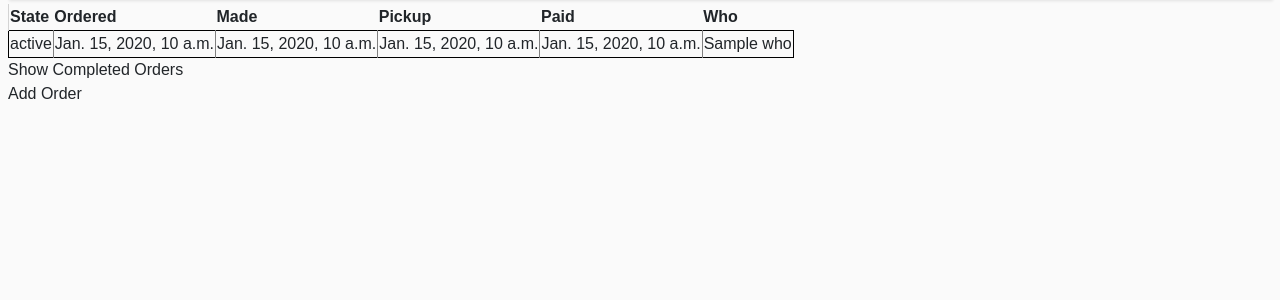
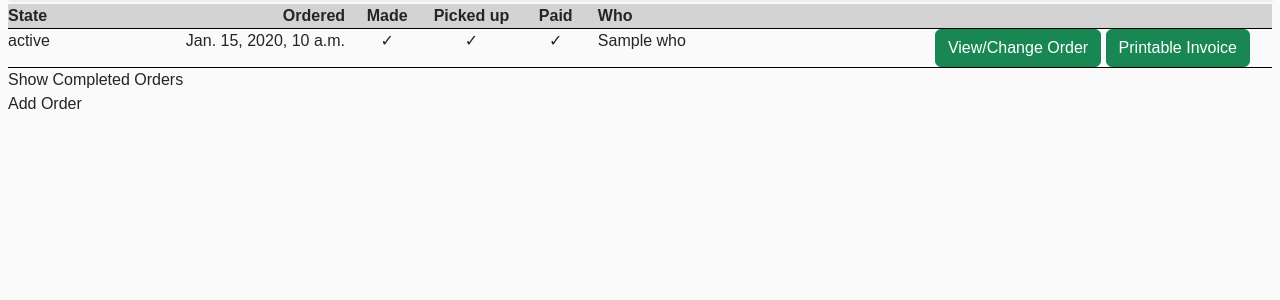
Before and after one commit to adamtorres/inventory, a Django app: template web/apps/market/templates/market/order_list.html in a window 1280 px wide. Shown: the part 78-378 px from the top of the page. Run offline with Django 4.2, Linux system fonts and the light colour scheme; the template is opened without the code that fills it: most values are stand-ins (such as "Sample title", 1, 10 or a date in 2020); some libraries are stand-ins or nearby versions.

Commit message:
Tweaked Order.state as it wasn't working. Visual changes to order list

```diff
--- a/web/apps/market/templates/market/order_list.html
+++ b/web/apps/market/templates/market/order_list.html
@@ -4,31 +4,54 @@
 {% block title %}Market : Order List{% endblock %}
 
 {% block styles %}
+<style>
+.orders-header {
+    font-weight: bold;
+    background-color: lightgrey;
+}
+.orders-header, .orders-row {
+    display: grid;
+    grid-template-columns: 1fr 1fr 0.5fr 0.5fr 0.5fr 2fr 2fr;
+    grid-template-areas: "order-state order-ordered-date order-made-date order-pickup-date order-paid-date order-who order-controls";
+}
+.order-cell {
+    border-bottom: black 1px solid;
+}
+.order-ordered-date {
+    text-align: right;
+}
+.order-made-date, .order-pickup-date, .order-paid-date {
+    text-align: center;
+}
+</style>
 {% endblock %}
 
 {% block content %}
-<table>
-<thead>
-<tr>
-    <th>State</th>
-    <th>Ordered</th>
-    <th>Made</th>
-    <th>Pickup</th>
-    <th>Paid</th>
-    <th>Who</th>
-</tr>
-</thead>
+<div class="orders-container">
+<div class="orders-header">
+    <div class="order-cell order-state">State</div>
+    <div class="order-cell order-ordered-date">Ordered</div>
+    <div class="order-cell order-made-date">Made</div>
+    <div class="order-cell order-pickup-date">Picked up</div>
+    <div class="order-cell order-paid-date">Paid</div>
+    <div class="order-cell order-who">Who</div>
+    <div class="order-cell order-controls"></div>
+</div>
 {% for order in order_list %}
-    <tr style="border: black solid 1px;" class="{% if order.can_be_made %} bg-success text-light {% elif order.can_be_picked_up %} bg-warning {% elif order.is_completed %} text-muted {% endif %}">
-        <td style="border-right: grey solid 1px;">{{ order.state }}</td>
-        <td style="border-right: grey solid 1px;">{{ order.date_ordered }}</td>
-        <td style="border-right: grey solid 1px;">{{ order.date_made|default_if_none:"" }}</td>
-        <td style="border-right: grey solid 1px;">{{ order.pickup_date|default_if_none:"" }}</td>
-        <td style="border-right: grey solid 1px;">{{ order.date_paid|default_if_none:"" }}</td>
-        <td><a href="{% url "market:order_detail" pk=order.pk %}">{{ order.who }}</a></td>
-    </tr>
-{% endfor %}
-</table>
+<div class="orders-row">
+    <div class="order-cell order-state">{{ order.state }}</div>
+    <div class="order-cell order-ordered-date">{{ order.date_ordered }}</div>
+    <div class="order-cell order-made-date">{% if order.date_made %}&check;{% endif %}</div>
+    <div class="order-cell order-pickup-date">{% if order.pickup_date %}&check;{% endif %}</div>
+    <div class="order-cell order-paid-date">{% if order.date_paid %}&check;{% endif %}</div>
+    <div class="order-cell order-who">{{ order.who }}</div>
+    <div class="order-cell order-controls">
+        <a class="btn btn-success" href="{% url "market:order_detail" pk=order.pk %}">View/Change Order</a>
+        <a class="btn btn-success" href="{% url "market:order_printable_invoice" pk=order.pk %}">Printable Invoice</a>
+    </div>
+
+</div>{% endfor %}
+</div>
 <div>
     {% if include_completed %}
     <a href="{% url "market:order_list" %}">Hide Completed Orders</a>
```
Also changed, not shown: web/apps/market/models/order.py (+5 -2 lines).
